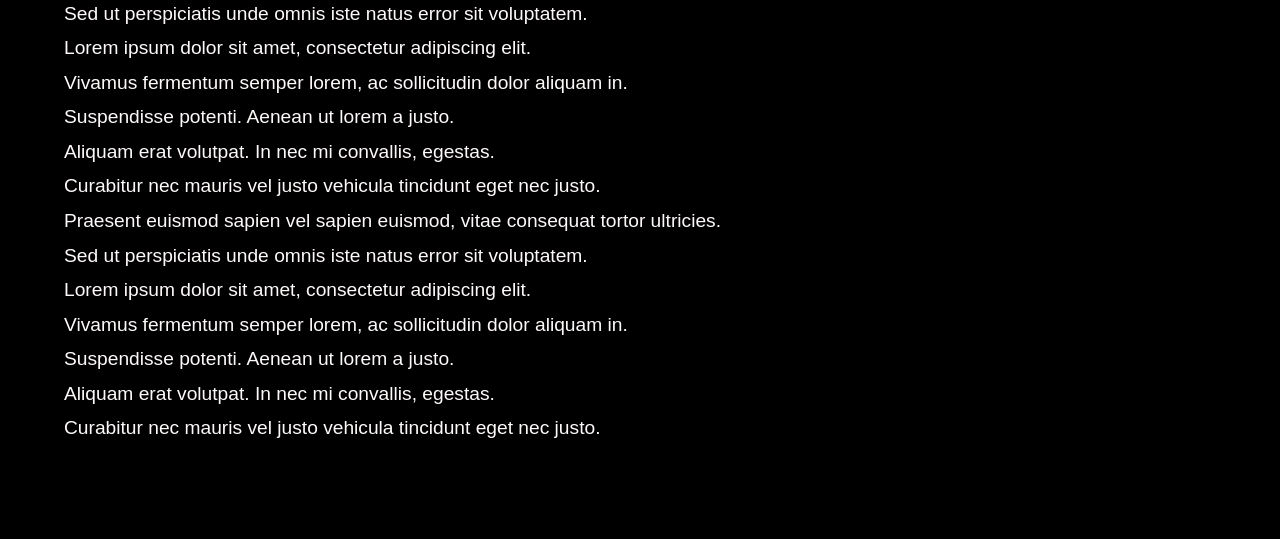
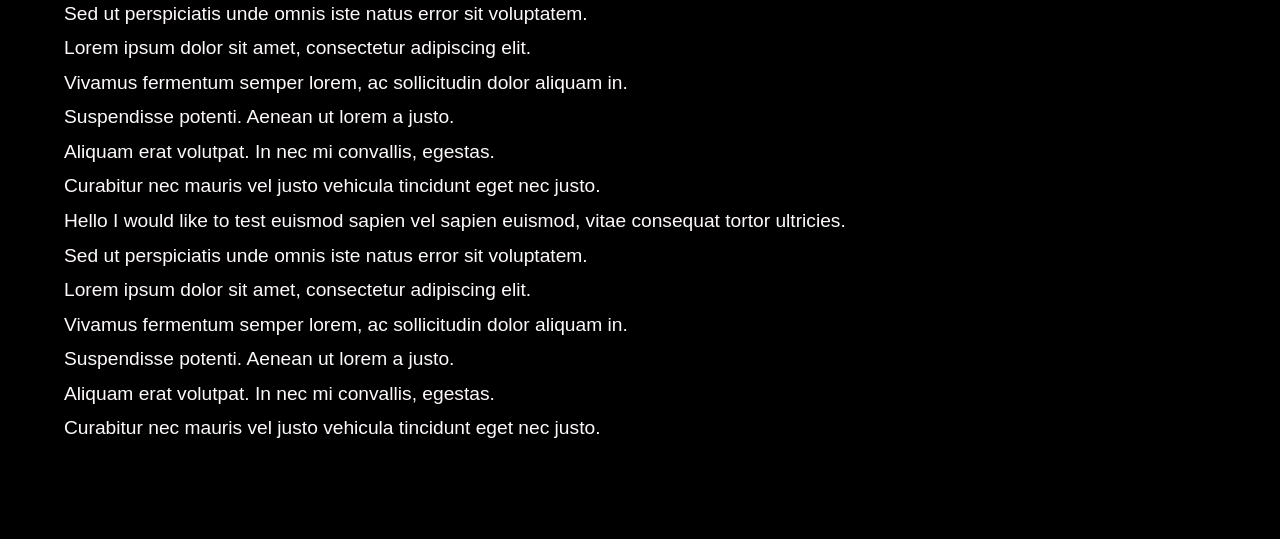
Before and after one commit to The-Butovsky-Lab/Webpage_Repo, a plain HTML site: page index.html in a window 1280 px wide. Shown: the part 190-729 px from the top of the page. Drawn offline with Linux system fonts and the light colour scheme.

Commit message:
Update index.html

```diff
--- a/index.html
+++ b/index.html
@@ -67,7 +67,7 @@
     <p>Aliquam erat volutpat. In nec mi convallis, egestas.</p>
     <p>Curabitur nec mauris vel justo vehicula tincidunt eget nec justo.</p>
 
-    <p>Praesent euismod sapien vel sapien euismod, vitae consequat tortor ultricies.</p>
+    <p>Hello I would like to test euismod sapien vel sapien euismod, vitae consequat tortor ultricies.</p>
     <p>Sed ut perspiciatis unde omnis iste natus error sit voluptatem.</p>
     <p>Lorem ipsum dolor sit amet, consectetur adipiscing elit.</p>
     <p>Vivamus fermentum semper lorem, ac sollicitudin dolor aliquam in.</p>
```
